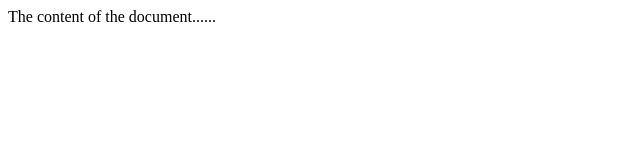
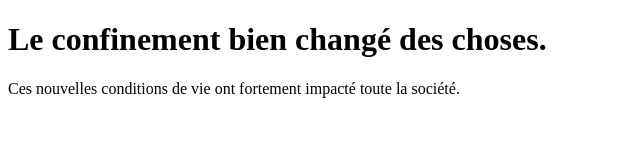
Before and after one commit to cevg-fr/Cevg-Fr, a plain HTML site: page docs/index.html in a window 1280 px wide. Shown: the whole page, without its empty margins (0-640 px from the left). Drawn offline with Linux system fonts and the light colour scheme.

Commit message:
Update index.html

```diff
--- a/docs/index.html
+++ b/docs/index.html
@@ -1,11 +1,12 @@
 <!DOCTYPE html>
 <html>
 <head>
-<title>Title of the document</title>
+<title>Violence contre les femmes et confinement en France</title>
 </head>
 
 <body>
-The content of the document......
+<h1>Le confinement  bien changé des choses.</h1>
+  <p>Ces nouvelles conditions de vie ont fortement impacté toute la société. </p>
 </body>
 
 </html>
```
